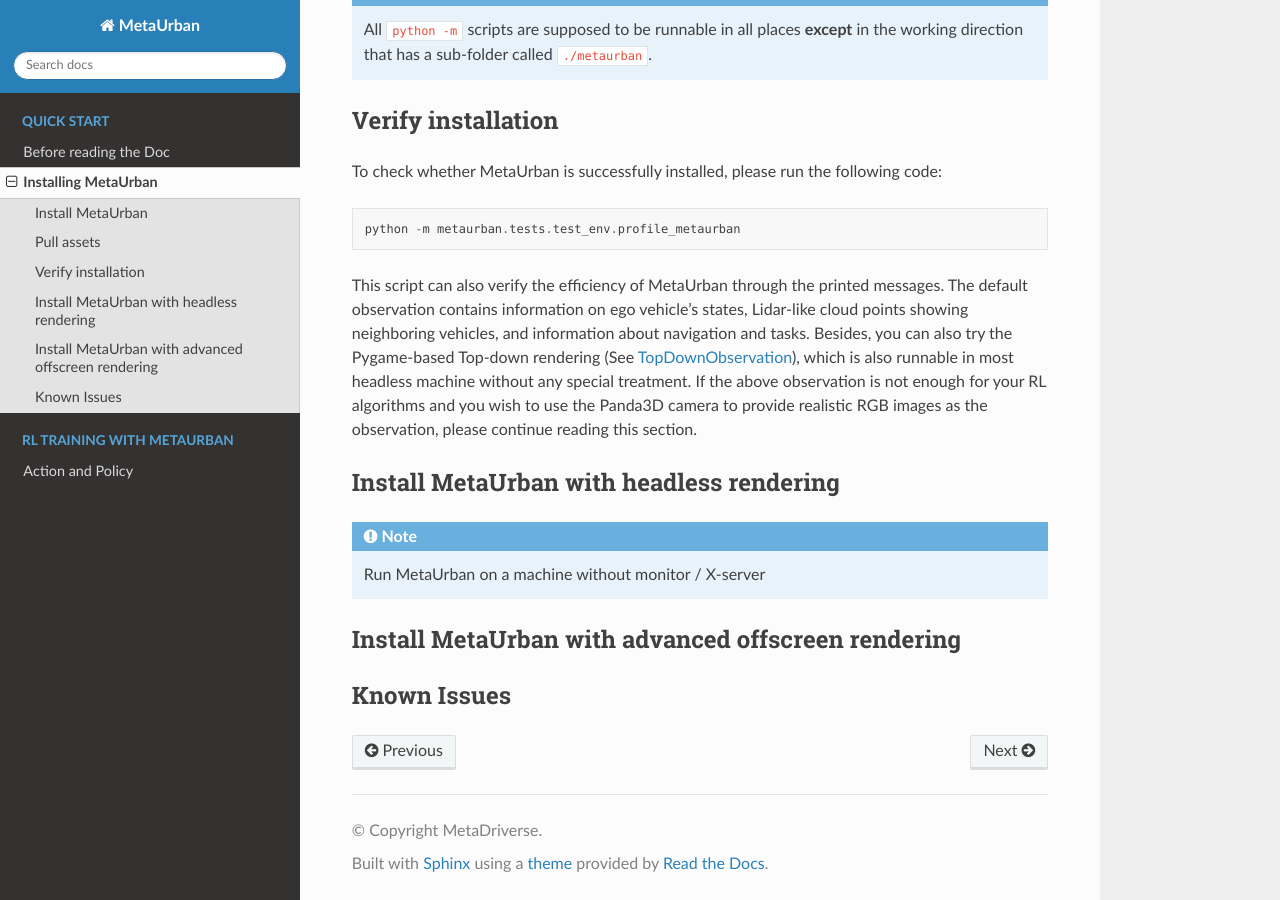
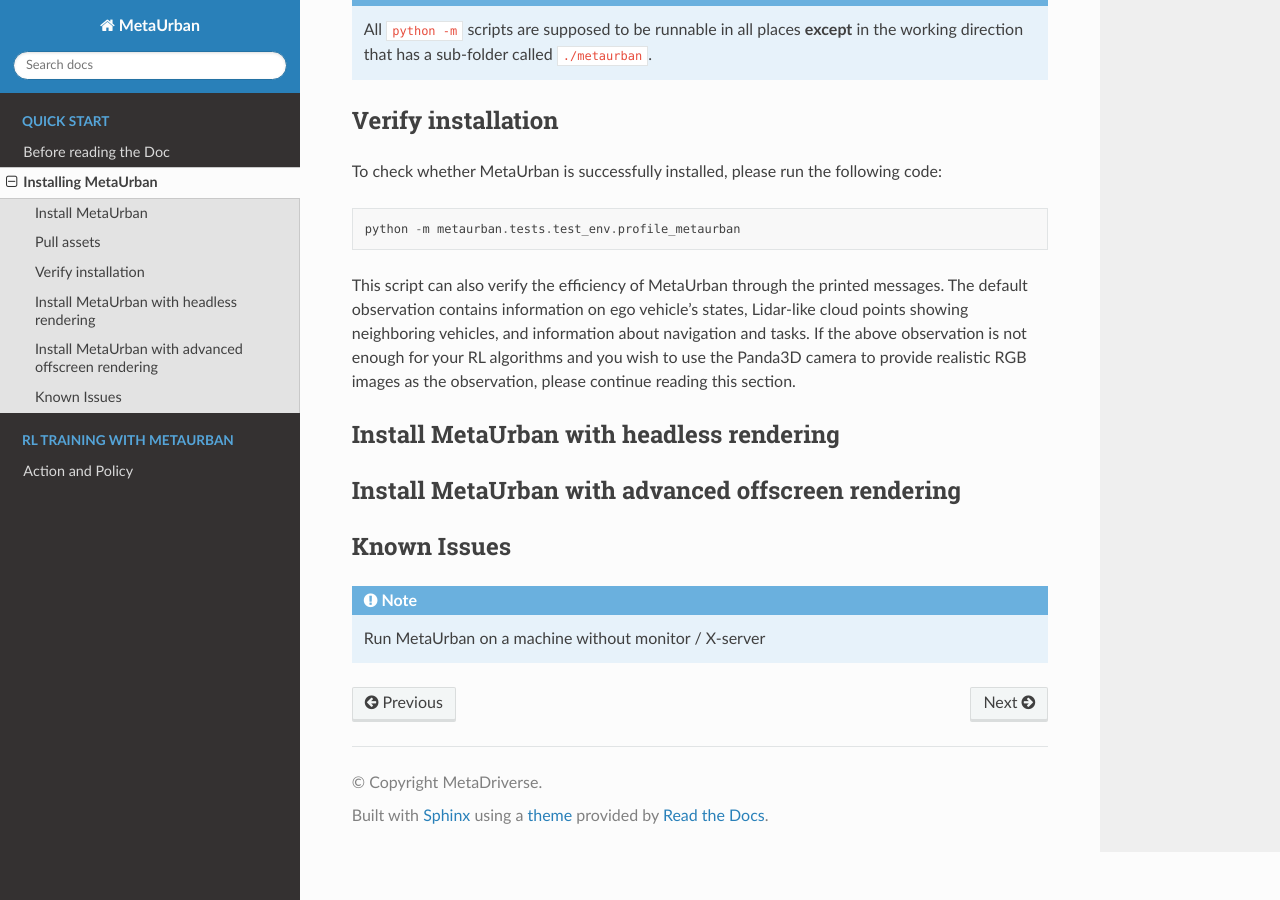
Before and after one commit to metadriverse/metaurban, a Sphinx documentation site: the page built from documentation/source/install.rst, in a window 1280 px wide and 900 px high, scrolled down 1060 px. Built offline with Sphinx 7.4.7 and the Read the Docs theme 3.1.0, drawn with Linux system fonts in a browser that asks for light colours; pages that are not in the unit, such as notebooks, are missing from menus.

```diff
--- a/documentation/source/index.rst
+++ b/documentation/source/index.rst
@@ -46,7 +46,7 @@ Please feel free to contact us if you have any suggestions or ideas!
         <tr>
             <td>
                 <iframe style="display:block; width:100%; height:auto;"
-                        src="https://www.youtube.com/watch?v=vHuAzNxmfKc&list=TLGGudtrAllTcWYxNDAxMjAyNQ&t=9s"
+                        src="https://youtube.com/watch?v=vHuAzNxmfKc"
                         frameborder="0"
                         allow="autoplay; encrypted-media; fullscreen; picture-in-picture"
                         allowfullscreen>
--- a/documentation/source/install.rst
+++ b/documentation/source/install.rst
@@ -49,16 +49,16 @@ To check whether MetaUrban is successfully installed, please run the following c
     python -m metaurban.tests.test_env.profile_metaurban
 
 This script can also verify the efficiency of MetaUrban through the printed messages.
-The default observation contains information on ego vehicle's states, Lidar-like cloud points showing neighboring vehicles, and information about navigation and tasks. Besides, you can also try the Pygame-based Top-down rendering (See `TopDownObservation <obs.html#topdownobservation>`_), which is also runnable in most headless machine without any special treatment.
+The default observation contains information on ego vehicle's states, Lidar-like cloud points showing neighboring vehicles, and information about navigation and tasks.
 If the above observation is not enough for your RL algorithms and you wish to use the Panda3D camera to provide realistic RGB images as the observation, please continue reading this section.
 
 Install MetaUrban with headless rendering
 #############################
 
-.. note:: Run MetaUrban on a machine without monitor / X-server
 
 Install MetaUrban with advanced offscreen rendering
 #############################
 
 Known Issues
 ######################
+.. note:: Run MetaUrban on a machine without monitor / X-server
```
